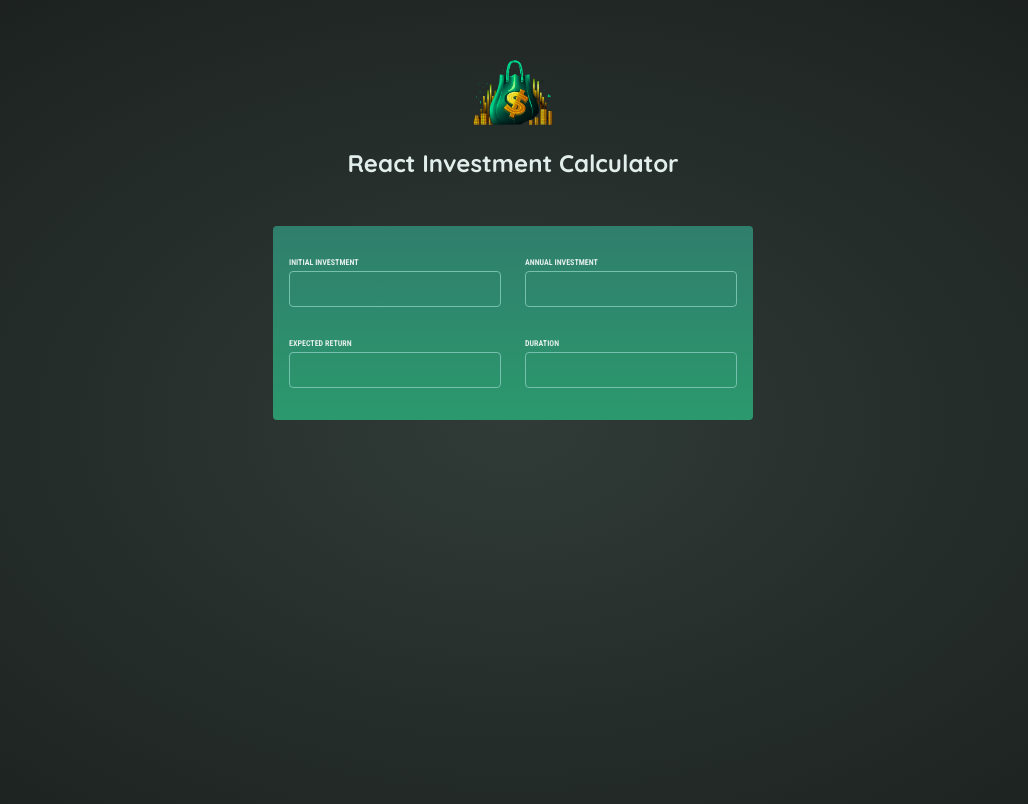
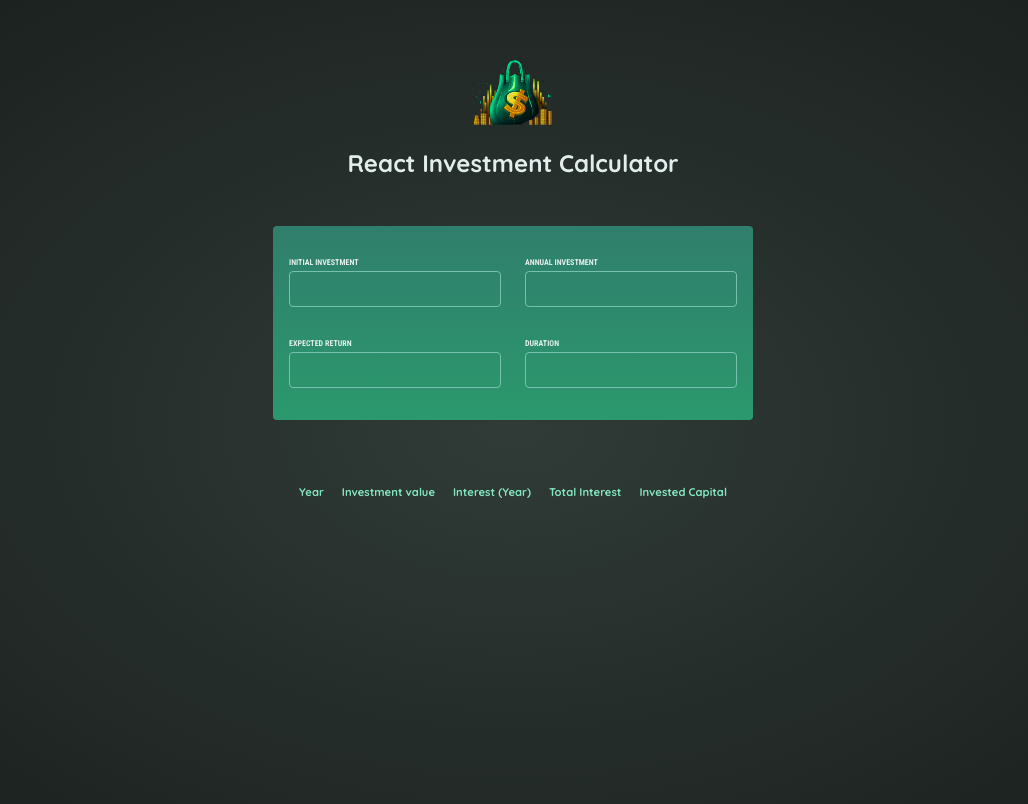
Before and after one commit to zvolcsey/react-investment-calculator, a React (Vite) app: page / in a window 1280 px wide. Shown: the top 804 px of the page, without its empty margins (127-1155 px from the left). Built offline with nearby package versions, Linux system fonts and the light colour scheme.

Commit message:
feat: Added ResultsTable component

```diff
--- a/src/App.jsx
+++ b/src/App.jsx
@@ -1,9 +1,11 @@
 import UserInput from "./components/UserInput/UserInput"
+import ResultsTable from "./components/ResultsTable/ResultsTable"
 
 function App() {
   return (
     <main>
       <UserInput />
+      <ResultsTable />
     </main>
   )
 }
--- /dev/null
+++ b/src/components/ResultsTable/ResultsTable.css
@@ -0,0 +1,19 @@
+#result {
+  max-width: 50rem;
+  margin: 2rem auto;
+  padding: 1rem;
+  table-layout: fixed;
+  border-spacing: 1rem;
+  text-align: right;
+}
+
+#result thead {
+  font-size: 0.7rem;
+  color: #83e6c0;
+}
+
+#result tbody {
+  font-family: 'Roboto Condensed', sans-serif;
+  font-size: 0.85rem;
+  color: #c2e9e0;
+}
--- /dev/null
+++ b/src/components/ResultsTable/ResultsTable.jsx
@@ -0,0 +1,21 @@
+import "./ResultsTable.css";
+
+export default function ResultsTable() {
+
+  return (
+    <table id="result">
+      <thead>
+        <tr>
+          <th>Year</th>
+          <th>Investment value</th>
+          <th>Interest &#40;Year&#41;</th>
+          <th>Total Interest</th>
+          <th>Invested Capital</th>
+        </tr>
+      </thead>
+      <tbody>
+        {/* TODO */}
+      </tbody>
+    </table>
+  )
+}
--- a/src/index.css
+++ b/src/index.css
@@ -31,26 +31,6 @@
   font-size: 1.5rem;
 }
 
-#result {
-  max-width: 50rem;
-  margin: 2rem auto;
-  padding: 1rem;
-  table-layout: fixed;
-  border-spacing: 1rem;
-  text-align: right;
-}
-
-#result thead {
-  font-size: 0.7rem;
-  color: #83e6c0;
-}
-
-#result tbody {
-  font-family: 'Roboto Condensed', sans-serif;
-  font-size: 0.85rem;
-  color: #c2e9e0;
-}
-
 .center {
   text-align: center;
 }
```
